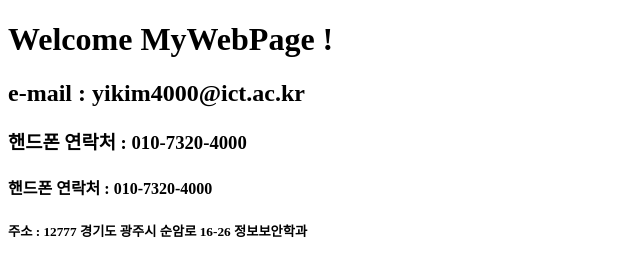
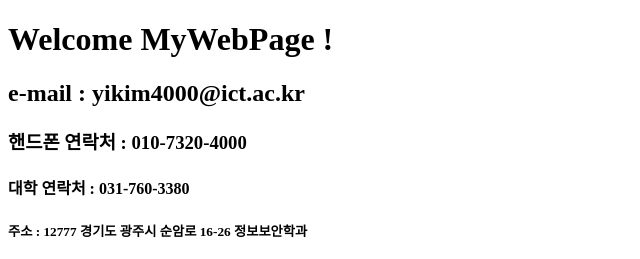
Before and after one commit to yikim4000/web, a plain HTML site: page index.html in a window 1280 px wide. Shown: the top 259 px of the page, 0-640 px from the left. Drawn offline with Linux system fonts and the light colour scheme.

Commit message:
Update index.html
first update

```diff
--- a/index.html
+++ b/index.html
@@ -20,7 +20,7 @@
   <h1> Welcome MyWebPage ! </h1>
   <h2> e-mail : yikim4000@ict.ac.kr </h2>
   <h3> 핸드폰 연락처 : 010-7320-4000 </h3>
-  <h4> 핸드폰 연락처 : 010-7320-4000 </h4>
+  <h4> 대학 연락처 : 031-760-3380 </h4>
   <h5> 주소 : 12777  경기도 광주시 순암로 16-26 정보보안학과  </h5>
 
 
```
